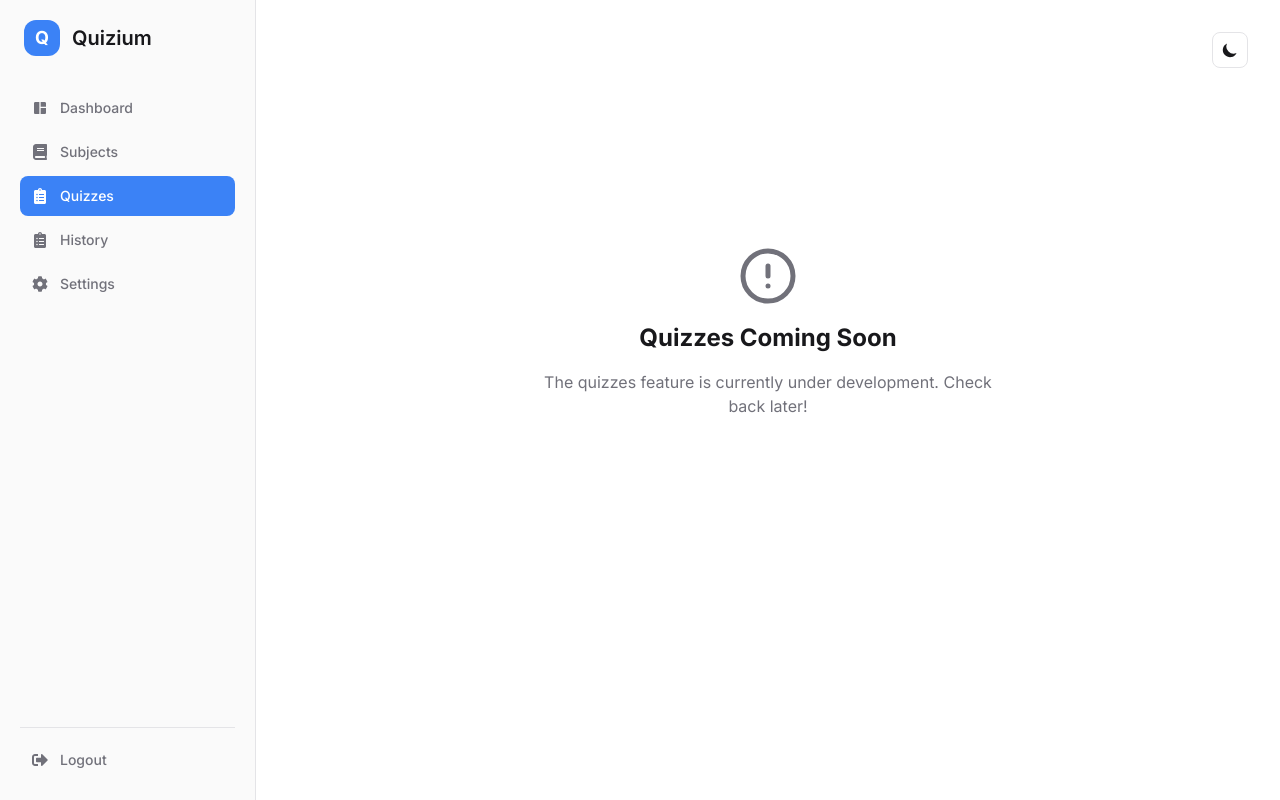
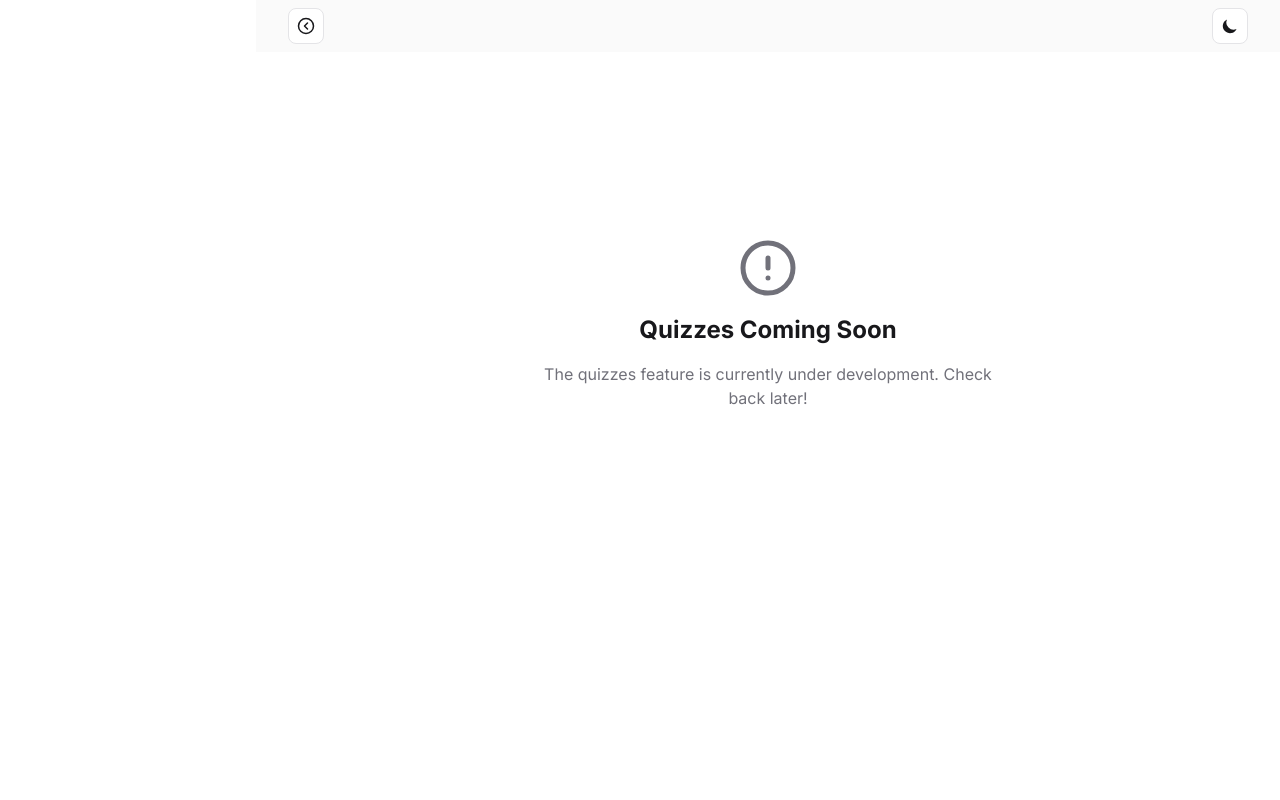
Before and after one commit to Lumix-projects/Quizium, a Next.js app: page /user/quizzes in a window 1280 px wide. Built offline with nearby package versions, Linux system fonts and the light colour scheme.

Commit message:
`Refactor user layout and sidebar components`

```diff
--- a/src/app/(pages)/user/layout.tsx
+++ b/src/app/(pages)/user/layout.tsx
@@ -1,30 +1,44 @@
-import Sidebar from '@/components/shared/sideBar'
-import ThemeToggle from '@/components/shared/ThemeToggle';
-import { ThemeProvider } from '@/contexts/ThemeContext';
-import React from 'react'
+"use client";
+import Sidebar from "@/components/shared/sideBar";
+import ThemeToggle from "@/components/shared/ThemeToggle";
+import { ThemeProvider } from "@/contexts/ThemeContext";
+import { CircleChevronLeft, CircleChevronRight } from "lucide-react";
+import { useState } from "react";
 
 export default function UserLayout({
   children,
 }: {
-    children: React.ReactNode
+  children: React.ReactNode;
 }) {
+  const [open, setOpen] = useState(false);
+
   return (
     <ThemeProvider>
-            <section className='flex bg-background min-h-screen'>
-                <Sidebar />
+      <section className="flex bg-background min-h-screen">
+        <Sidebar open={open} setOpen={setOpen} />
 
         {/* main content wrapper */}
-                <section className='flex-1 h-screen overflow-y-auto'>
-                    <div className='p-6 md:p-8'>
+        <section className="flex-1 h-screen overflow-y-auto">
           {/* Top bar with theme toggle */}
-                        <div className='flex justify-end mb-6'>
+          <header className="bg-sidebar-bg py-2 px-6 md:px-8 flex justify-between items-center">
+            {/* Sheet Toggle Button */}
+            <button
+              className="p-2 rounded-lg bg-card hover:bg-card-hover border border-border transition-all duration-200 cursor-pointer"
+              onClick={() => setOpen(!open)}
+            >
+              {open ? (
+                <CircleChevronRight size={18} />
+              ) : (
+                <CircleChevronLeft size={18} />
+              )}
+            </button>
+
+            {/* Mode Toggle Button */}
             <ThemeToggle />
-                        </div>
-
-                        {children}
-                    </div>
+          </header>
+          <main className="p-6 md:p-8">{children}</main>
         </section>
       </section>
     </ThemeProvider>
-    )
+  );
 }
--- a/src/components/shared/ThemeToggle.tsx
+++ b/src/components/shared/ThemeToggle.tsx
@@ -1,6 +1,6 @@
 "use client";
-import { useTheme } from '@/contexts/ThemeContext';
-import { HiMoon, HiSun } from 'react-icons/hi';
+import { useTheme } from "@/contexts/ThemeContext";
+import { HiMoon, HiSun } from "react-icons/hi";
 
 export default function ThemeToggle() {
   const { theme, toggleTheme } = useTheme();
@@ -8,10 +8,10 @@ export default function ThemeToggle() {
   return (
     <button
       onClick={toggleTheme}
-            className="p-2 rounded-lg bg-card hover:bg-card-hover border border-border transition-all duration-200"
+      className="p-2 rounded-lg bg-card hover:bg-card-hover border border-border transition-all duration-200 cursor-pointer"
       aria-label="Toggle theme"
     >
-            {theme === 'light' ? (
+      {theme === "light" ? (
         <HiMoon className="text-lg text-foreground" />
       ) : (
         <HiSun className="text-lg text-foreground" />
--- a/src/components/shared/sideBar.tsx
+++ b/src/components/shared/sideBar.tsx
@@ -1,24 +1,42 @@
 "use client";
 import Link from "next/link";
 import { usePathname, useRouter } from "next/navigation";
-import { useState } from "react";
 import { FaBook, FaClipboardList, FaCog, FaSignOutAlt } from "react-icons/fa";
 import { MdSpaceDashboard } from "react-icons/md";
-import { HiX, HiMenu } from "react-icons/hi";
+import { HiX } from "react-icons/hi";
 import cookies from "js-cookie";
 import toast from "react-hot-toast";
 
-export default function Sidebar() {
+interface SidebarProps {
+  open: boolean;
+  setOpen: (value: boolean) => void;
+}
+
+export default function Sidebar({ open, setOpen }: SidebarProps) {
   const pathname = usePathname();
   const router = useRouter();
-    const [open, setOpen] = useState(false);
 
   const menuItems = [
-        { id: 'dashboard', href: '/user', icon: MdSpaceDashboard, label: 'Dashboard' },
-        { id: 'subjects', href: '/user/subjects', icon: FaBook, label: 'Subjects' },
-        { id: 'quizzes', href: '/user/quizzes', icon: FaClipboardList, label: 'Quizzes' },
-        { id: 'history', href: '/user/history', icon: FaClipboardList, label: 'History' },
-        { id: 'settings', href: '/user/settings', icon: FaCog, label: 'Settings' },
+    {
+      id: "dashboard",
+      href: "/user",
+      icon: MdSpaceDashboard,
+      label: "Dashboard",
+    },
+    { id: "subjects", href: "/user/subjects", icon: FaBook, label: "Subjects" },
+    {
+      id: "quizzes",
+      href: "/user/quizzes",
+      icon: FaClipboardList,
+      label: "Quizzes",
+    },
+    {
+      id: "history",
+      href: "/user/history",
+      icon: FaClipboardList,
+      label: "History",
+    },
+    { id: "settings", href: "/user/settings", icon: FaCog, label: "Settings" },
   ];
 
   const handleLogout = () => {
@@ -29,25 +47,16 @@ export default function Sidebar() {
 
   return (
     <>
-            {/* Mobile toggle button */}
-            <button
-                className={`lg:hidden fixed z-50 top-6 left-6 p-2 rounded-lg bg-card border border-border transition-all duration-200 ${open ? "text-foreground" : "text-foreground"
-                    }`}
-                onClick={() => setOpen(!open)}
-            >
-                {open ? <HiX className="text-xl" /> : <HiMenu className="text-xl" />}
-            </button>
-
       {/* Overlay for mobile */}
       {open && (
         <div
           className="lg:hidden fixed inset-0 bg-black/50 z-30"
           onClick={() => setOpen(false)}
-                ></div >
+        ></div>
       )}
-
-            <aside
-                className={`flex flex-col justify-between w-64 h-screen bg-sidebar-bg border-r border-sidebar-border p-5 fixed lg:static top-0 left-0 transition-transform duration-200 z-40 ${open ? 'translate-x-0' : '-translate-x-full lg:translate-x-0'
+      <div
+        className={`flex flex-col justify-between w-64 h-full bg-sidebar-bg border-r border-sidebar-border p-5 fixed lg:relative top-0 z-40 transition-all transition-discrete duration-300 ease-in-out ${
+          open ? "translate-x-0" : "-translate-x-full"
         }`}
       >
         {/* Logo & Navigation */}
@@ -57,15 +66,24 @@ export default function Sidebar() {
             <div className="w-9 h-9 bg-primary rounded-xl flex items-center justify-center">
               <span className="text-white font-bold text-lg">Q</span>
             </div>
-                        <span className="text-xl font-semibold text-foreground">Quizium</span>
+            <span className="text-xl font-semibold text-foreground">
+              Quizium
+            </span>
+            <button
+              className="ms-auto cursor-pointer"
+              onClick={() => setOpen(false)}
+            >
+              <HiX />
+            </button>
           </div>
 
           {/* Navigation */}
           <nav className="flex flex-col gap-1">
             {menuItems.map((item) => {
               const Icon = item.icon;
-                            const isActive = item.href === '/user'
-                                ? pathname === '/user'
+              const isActive =
+                item.href === "/user"
+                  ? pathname === "/user"
                   : pathname.startsWith(item.href);
 
               return (
@@ -73,9 +91,10 @@ export default function Sidebar() {
                   key={item.id}
                   href={item.href}
                   onClick={() => setOpen(false)}
-                                    className={`flex items-center gap-3 px-3 py-2.5 rounded-lg transition-all duration-150 font-medium text-sm ${isActive
-                                            ? 'bg-primary text-white'
-                                            : 'text-muted-foreground hover:bg-card-hover hover:text-foreground'
+                  className={`flex items-center gap-3 px-3 py-2.5 rounded-lg transition-all duration-150 font-medium text-sm ${
+                    isActive
+                      ? "bg-primary text-white"
+                      : "text-muted-foreground hover:bg-card-hover hover:text-foreground"
                   }`}
                 >
                   <Icon className="text-base" />
@@ -98,7 +117,7 @@ export default function Sidebar() {
             <span>Logout</span>
           </button>
         </div>
-            </aside>
+      </div>
     </>
   );
 }
```
Also changed, not shown: src/app/(pages)/user/page.tsx (+73 -24 lines), 1 other file (tests, documents, lock files or other folders). Lines whose indentation alone changed are shown as unchanged.
